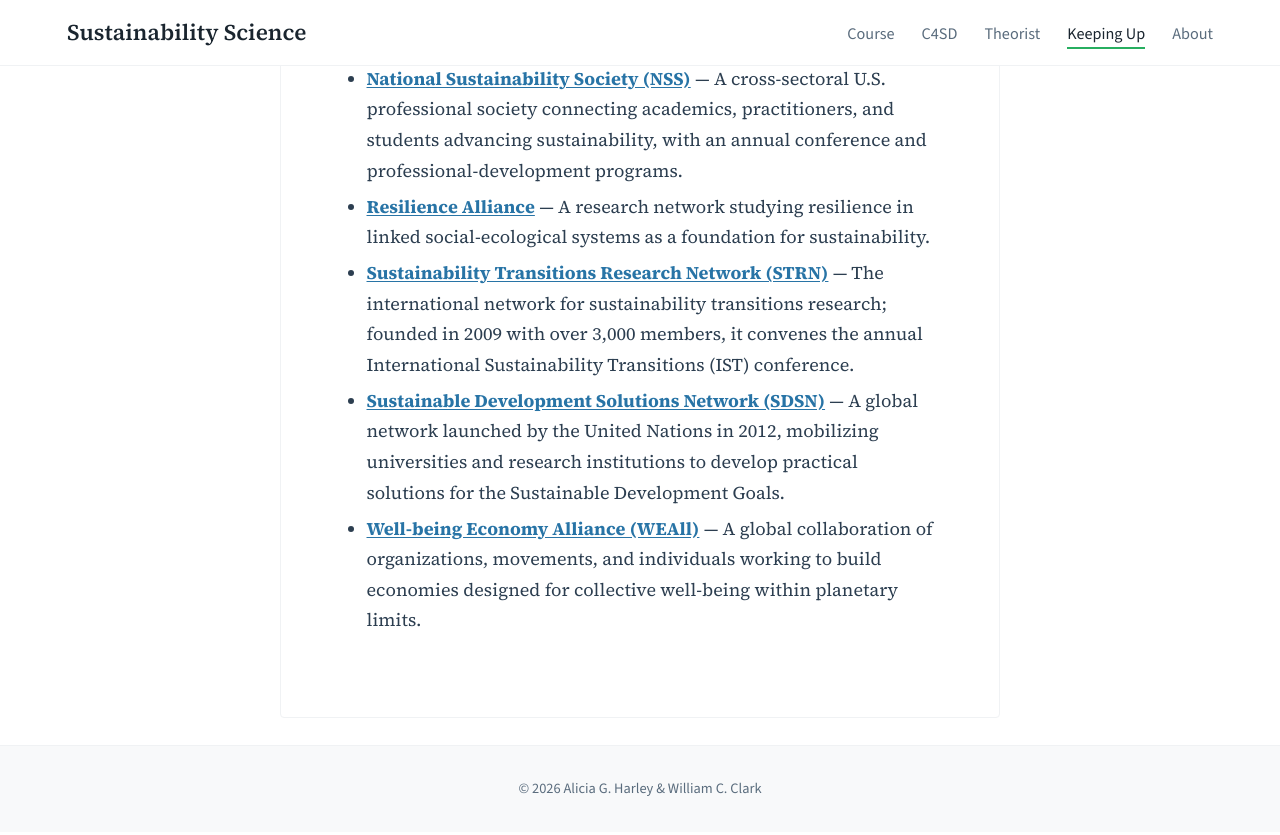
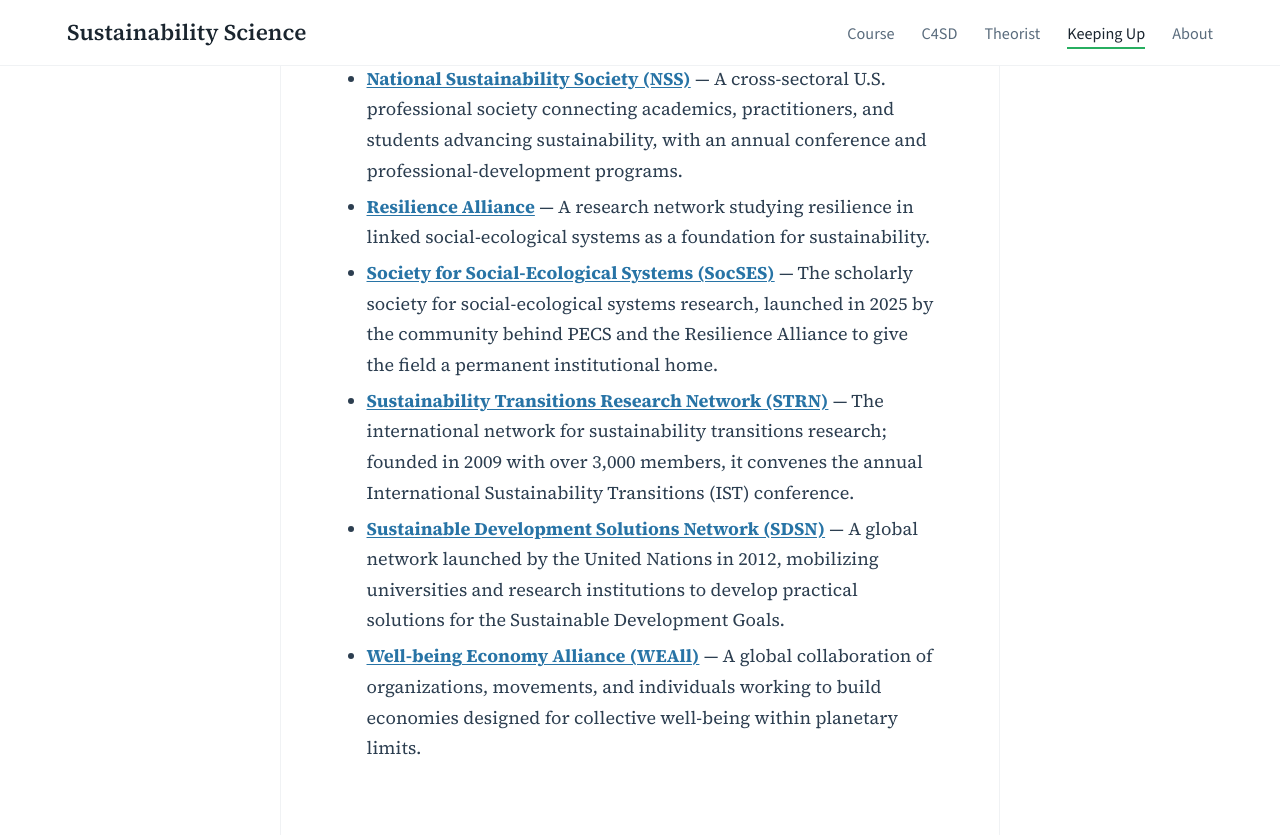
Before and after one commit to agharley/sustsci, a Jekyll site: the page built from keeping-up/networks.md, in a window 1280 px wide and 900 px high, scrolled down 605 px. Shown: the top 835 px of the window. Built offline with Jekyll 4.4.1, drawn with Linux system fonts in a browser that asks for light colours.

Commit message:
changes to confrences
adding society for socil ecological systems

```diff
--- a/keeping-up/networks.md
+++ b/keeping-up/networks.md
@@ -24,6 +24,9 @@
   sustainability, with an annual conference and professional-development programs.
 - **[Resilience Alliance](https://www.resalliance.org)** — A research network studying
   resilience in linked social-ecological systems as a foundation for sustainability.
+- **[Society for Social-Ecological Systems (SocSES)](https://socses.org)** — The scholarly
+  society for social-ecological systems research, launched in 2025 by the community behind
+  PECS and the Resilience Alliance to give the field a permanent institutional home.
 - **[Sustainability Transitions Research Network (STRN)](https://www.transitionsnetwork.org)** —
   The international network for sustainability transitions research; founded in 2009 with over
   3,000 members, it convenes the annual International Sustainability Transitions (IST)
```
Also changed, not shown: keeping-up/conferences.md (+1 -0 lines).
